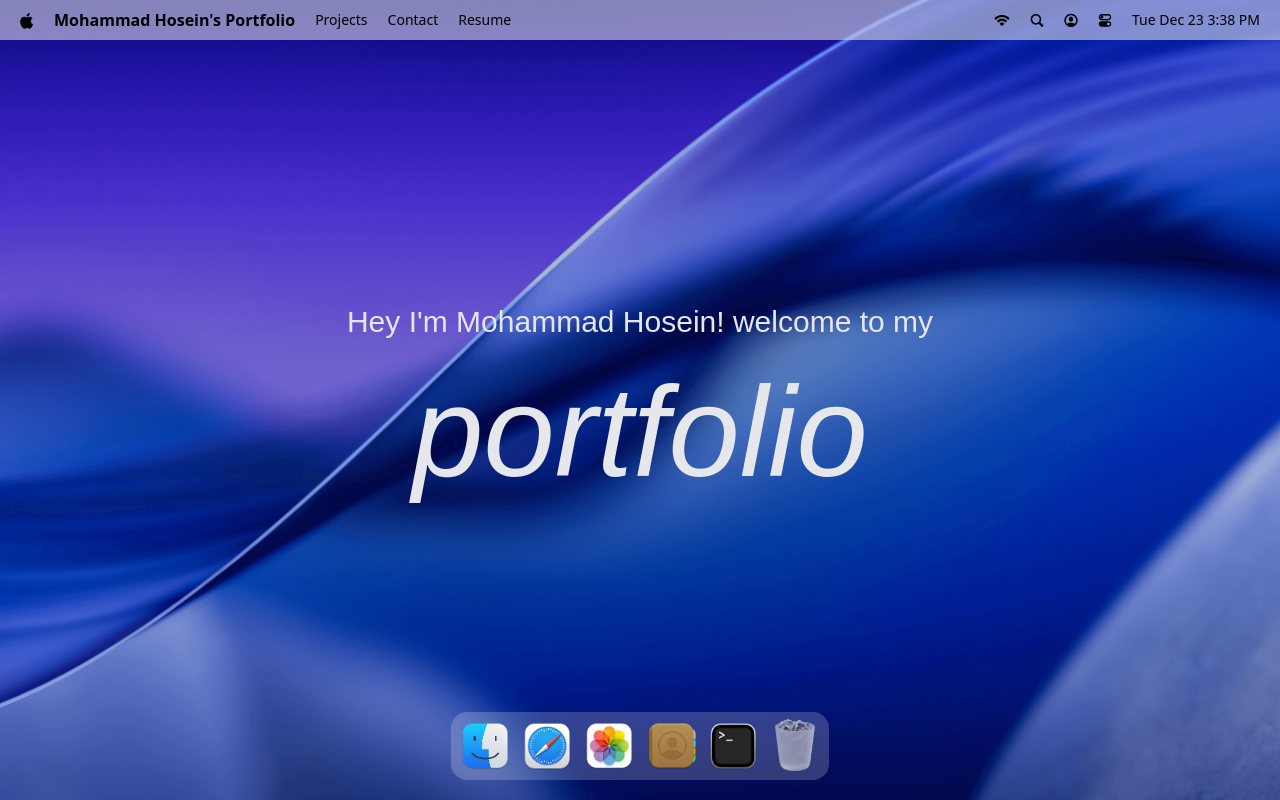
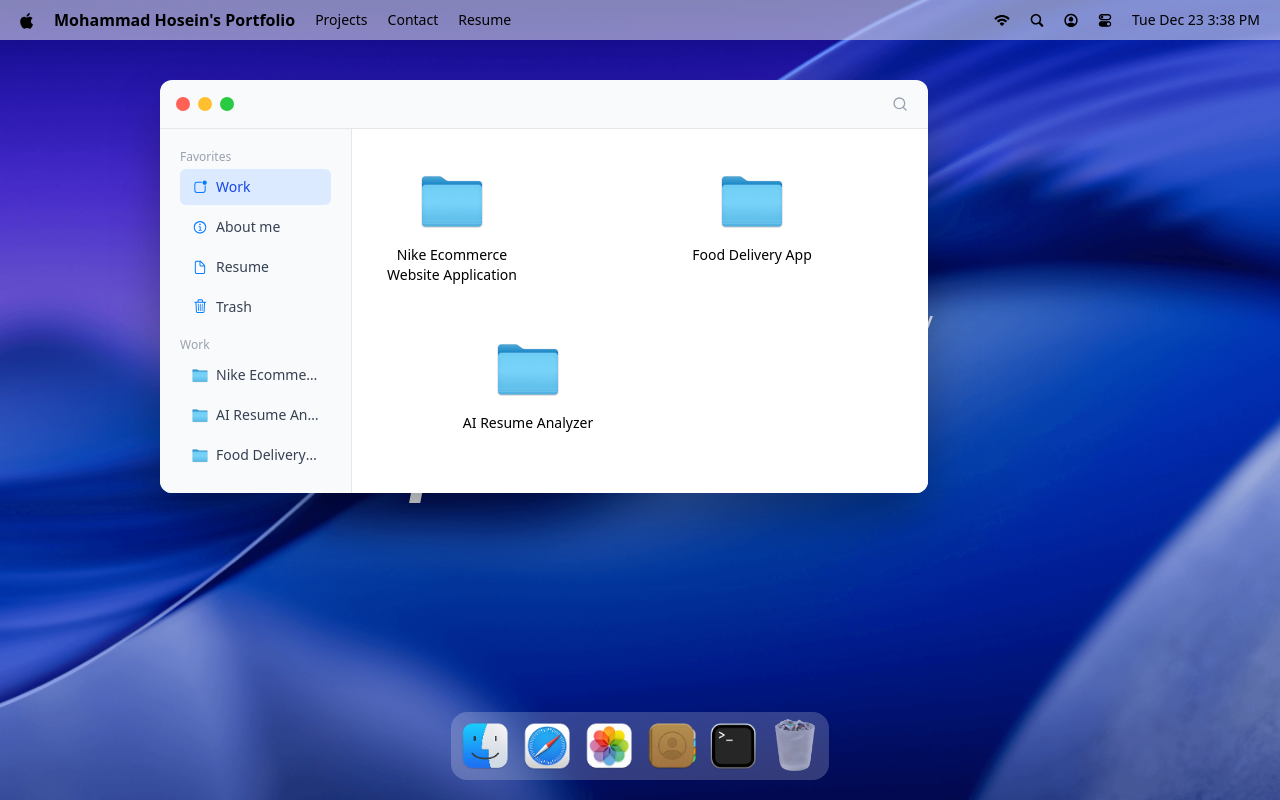
Before and after one commit to MohammadhoseinGoodarzi/MacOS_Portfolio, a React (Vite) app: page / in a window 1280 px wide. Both pictures are taken after a click on the button 485 px from the left and 746 px from the top of the page. Built offline with nearby package versions, Linux system fonts and the light colour scheme; a web font is replaced by a local one.

Commit message:
add resume and finder done

```diff
--- a/package.json
+++ b/package.json
@@ -12,6 +12,7 @@
   "dependencies": {
     "@gsap/react": "^2.1.2",
     "@tailwindcss/vite": "^4.1.18",
+    "clsx": "^2.1.1",
     "dayjs": "^1.11.19",
     "gsap": "^3.14.2",
     "immer": "^11.0.1",
--- a/src/App.jsx
+++ b/src/App.jsx
@@ -2,7 +2,7 @@ import { Draggable } from "gsap/Draggable";
 import gsap from "gsap";
 
 import { Dock, Navbar, Welcome } from "#components";
-import { Resume, Safari, Terminal } from "#windows";
+import { Finder, Resume, Safari, Terminal } from "#windows";
 
 gsap.registerPlugin(Draggable);
 const App = () => {
@@ -15,6 +15,7 @@ const App = () => {
       <Terminal />
       <Safari />
       <Resume />
+      <Finder />
     </main>
   );
 };
--- a/src/windows/Finder.jsx
+++ b/src/windows/Finder.jsx
@@ -1,5 +1,71 @@
+import { WindowControls } from "#components";
+import { Search } from "lucide-react";
+import WindowWrapper from "#hoc/WindowWrapper.jsx";
+import { locations } from "#constants/index.js";
+import useLocationStore from "#store/location.js";
+import clsx from "clsx";
+import useWindowStore from "#store/window.js";
+
 function Finder() {
-  return <div>Finder</div>;
+  const { activeLocation, setActiveLocation } = useLocationStore();
+  const { openWindow } = useWindowStore();
+
+  const openItem = (item) => {
+    if (item.fileType === "pdf") return openWindow("resume");
+    if (item.kind === "folder") return setActiveLocation(item);
+    if (["fig", "url"].includes(item.fileType) && item.href)
+      return window.open(item.href, "_blank");
+    openWindow(`${item.fileType}${item.kind}`, item);
+  };
+
+  const renderList = (name, items) => (
+    <div>
+      <h3>{name}</h3>
+      <ul>
+        {items.map((item) => (
+          <li
+            key={item.id}
+            onClick={() => setActiveLocation(item)}
+            className={clsx(
+              item.id === activeLocation.id ? "active" : "not-active",
+            )}
+          >
+            <img src={item.icon} className="w-4" alt={item.name} />
+            <p className="text-sm front-medium truncate">{item.name}</p>
+          </li>
+        ))}
+      </ul>
+    </div>
+  );
+
+  return (
+    <>
+      <div id="window-header">
+        <WindowControls target="finder" />
+        <Search className="icon" />
+      </div>
+      <div className="bg-white flex h-full">
+        <div className="sidebar">
+          {renderList("Favorites", Object.values(locations))}
+          {renderList("Work", locations.work.children)}
+        </div>
+        <ul className="content">
+          {activeLocation?.children.map((item) => (
+            <li
+              key={item.id}
+              className={item.position}
+              onClick={() => openItem(item)}
+            >
+              <img src={item.icon} alt={item.name} />
+              <p>{item.name}</p>
+            </li>
+          ))}
+        </ul>
+      </div>
+    </>
+  );
 }
 
-export default Finder;
+const FinderWindow = WindowWrapper(Finder, "finder");
+
+export default FinderWindow;
--- a/src/windows/Resume.jsx
+++ b/src/windows/Resume.jsx
@@ -1,5 +1,3 @@
-"use client";
-
 import { Download } from "lucide-react";
 import WindowWrapper from "#hoc/WindowWrapper.jsx";
 import { WindowControls } from "#components/index.js";
@@ -10,7 +8,7 @@ import "react-pdf/dist/Page/TextLayer.css";
 
 // Set up PDF.js worker - use jsdelivr CDN with HTTPS and correct version
 pdfjs.GlobalWorkerOptions.workerSrc = `https://cdn.jsdelivr.net/npm/pdfjs-dist@${pdfjs.version}/build/pdf.worker.min.mjs`;
-const RESUME_PATH = "/files/resume-Goodarzi.pdf";
+const RESUME_PATH = "/files/Mohammad-Hosein-Goodarzi.pdf";
 
 function Resume() {
   return (
```
Also changed, not shown: 2 other files (tests, documents, lock files or other folders).
